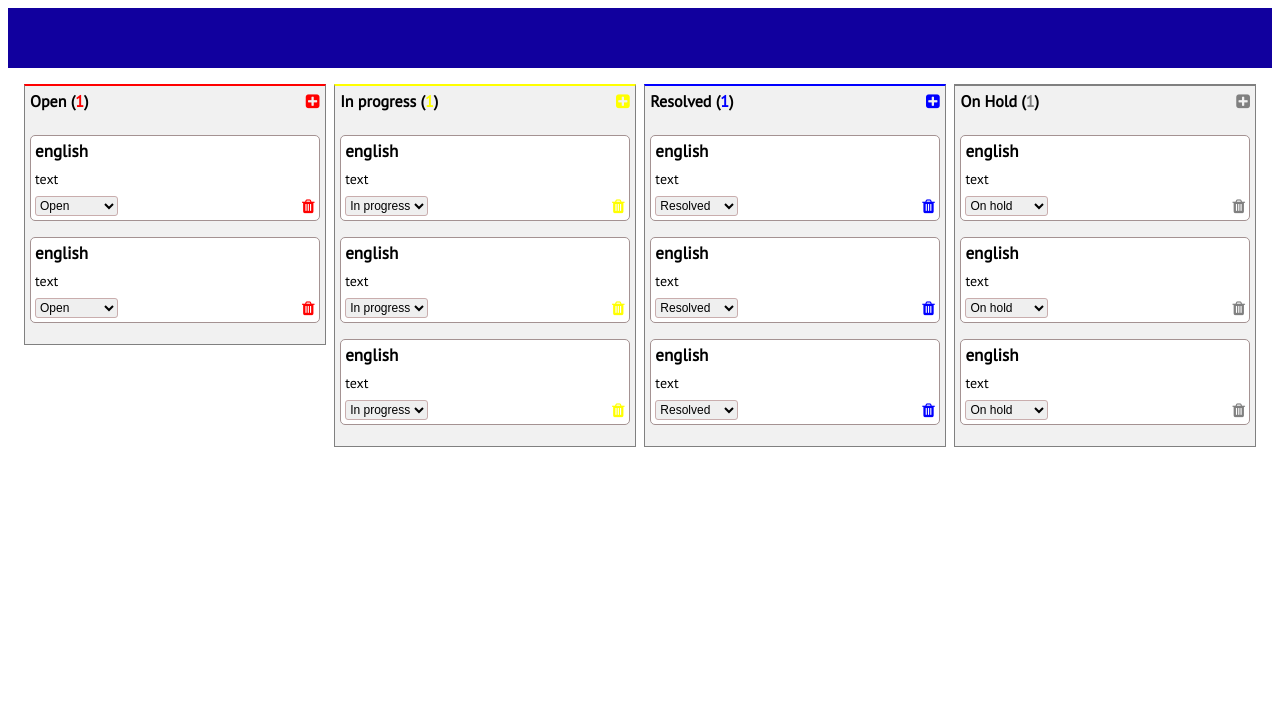
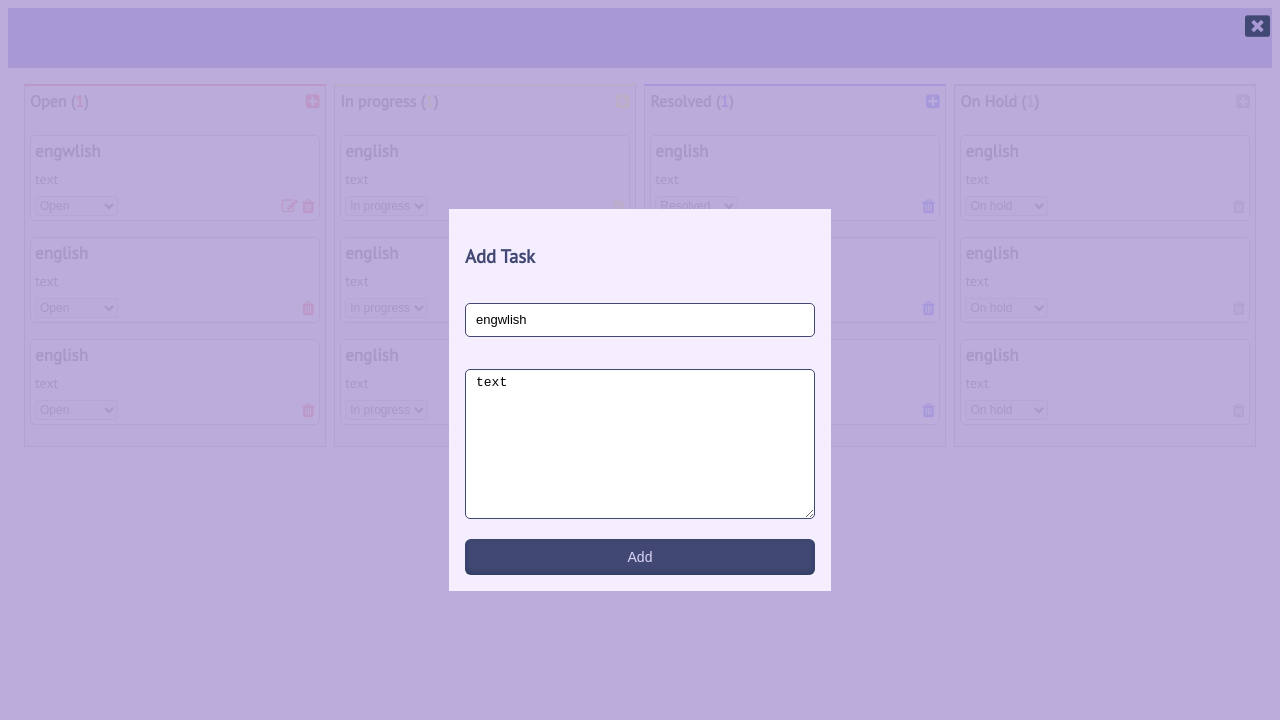
Before and after one commit to SimaKaramii/To-do-list, a plain HTML site: page index.html in a window 1280 px wide. Both pictures are taken after a click on the icon 308 px from the left and 206 px from the top of the page. Shown: the top 720 px of the page. Drawn offline with nearby package versions, Linux system fonts and the light colour scheme.

Commit message:
Add edit card script

```diff
--- a/assets/js/script.js
+++ b/assets/js/script.js
@@ -16,7 +16,8 @@ $('select').change(function (){
 
 //open modal
 
-var state , StateVal;
+var state , StateVal , CardEdit;
+var editble = 0;
 $('.OpenModal').click(function (){
     $('.modal').show()
     state = $(this).parents('.task').attr('id')
@@ -33,6 +34,11 @@ $('.modal-close').click(function (){
 $('.AddToTable').click(function (){
     var TitleModal = $('#TitleModal').val();
     var text = $('#CommentModal').val();
+    if(editble == 1){
+        CardEdit.find('.TitleCard').text($('#TitleModal').val())
+        CardEdit.find('.CommentCard').text($('#CommentModal').val())
+        editble = 0;
+    }else{
         $('#'+state).append('<div class="card">' +
             '                <h6 class="TitleCard">'+TitleModal+'</h6>' +
             '                <p class="CommentCard">'+text+'</p><div class="flex">\n' +
@@ -44,11 +50,18 @@ $('.AddToTable').click(function (){
             '                </select>\n' +
             '                <div><i class="fa fa-trash" aria-hidden="true"></i></div>\n' +
             '            </div></div>')
-    console.log( )
         $('#'+state).find('select.NewAdd').val(StateVal);
+    }
     closeModal()
 });
 
 $('.fa-trash').click(function (){
     $(this).parents('.card').remove()
 })
+$('.edit').click(function (){
+    $('.modal').show();
+    editble = 1;
+    CardEdit = $(this).parents('.card');
+    $('#TitleModal').val(CardEdit.find('.TitleCard').text())
+    $('#CommentModal').val(CardEdit.find('.CommentCard').text())
+})
--- a/index.html
+++ b/index.html
@@ -31,7 +31,10 @@
                     <option value="2">Resolved</option>
                     <option value="3">On hold</option>
                 </select>
-                <div><i class="fa fa-trash" aria-hidden="true"></i></div>
+                <div>
+                    <i class="fa fa-pencil-square-o edit" aria-hidden="true"></i>
+                    <i class="fa fa-trash" aria-hidden="true"></i>
+                </div>
             </div>
         </div>
         <div class="card">
```
Lines whose indentation alone changed are shown as unchanged.
